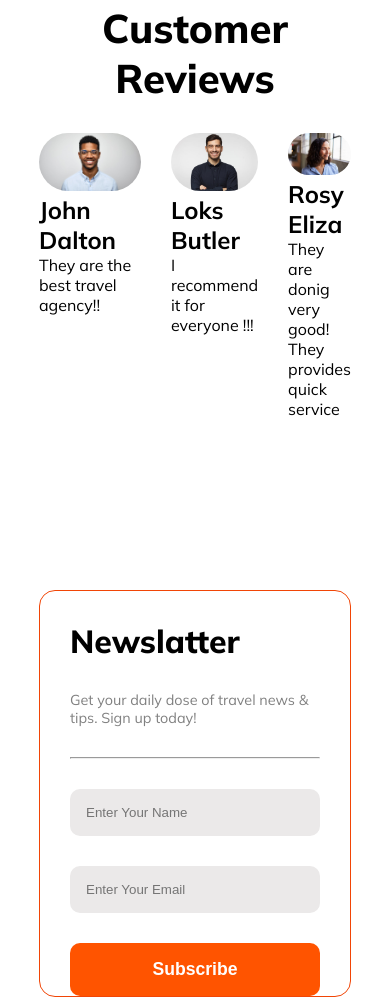
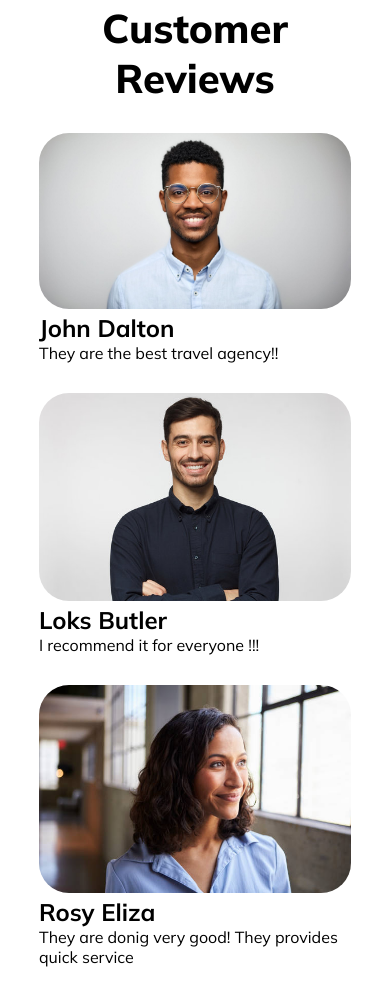
Before and after one commit to sakib17-GitHub/take-a-trip, a plain HTML site: page index.html in a window 390 px wide. Shown: the part 4578-5577 px from the top of the page. Drawn offline with Linux system fonts and the light colour scheme.

Commit message:
responsive added

```diff
--- a/styles/style.css
+++ b/styles/style.css
@@ -381,4 +381,7 @@ body{
     .off h2{
             font-size: .9rem;
         }
+        .customer-review{
+            flex-direction: column;
+        }
 }
```
